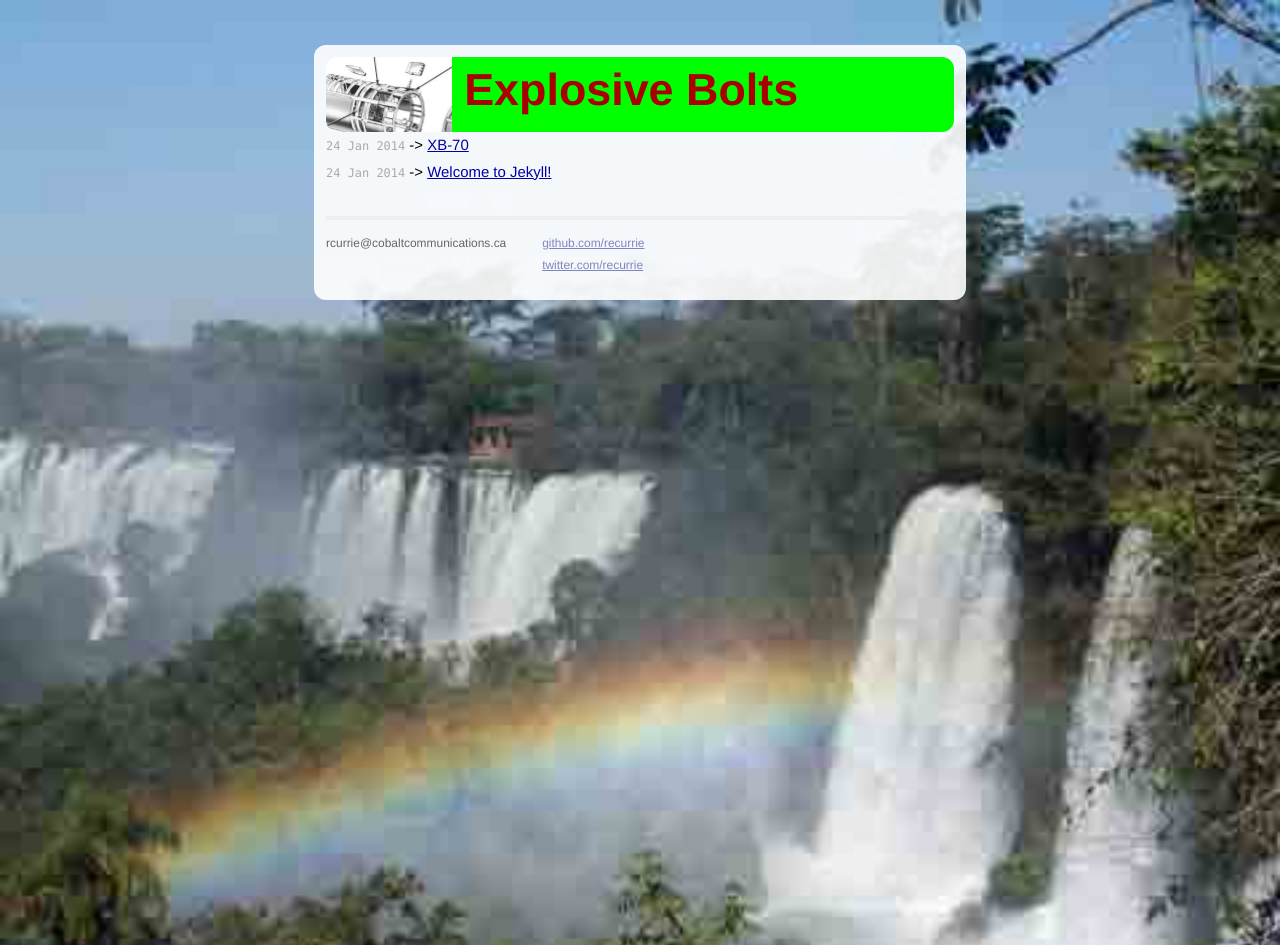
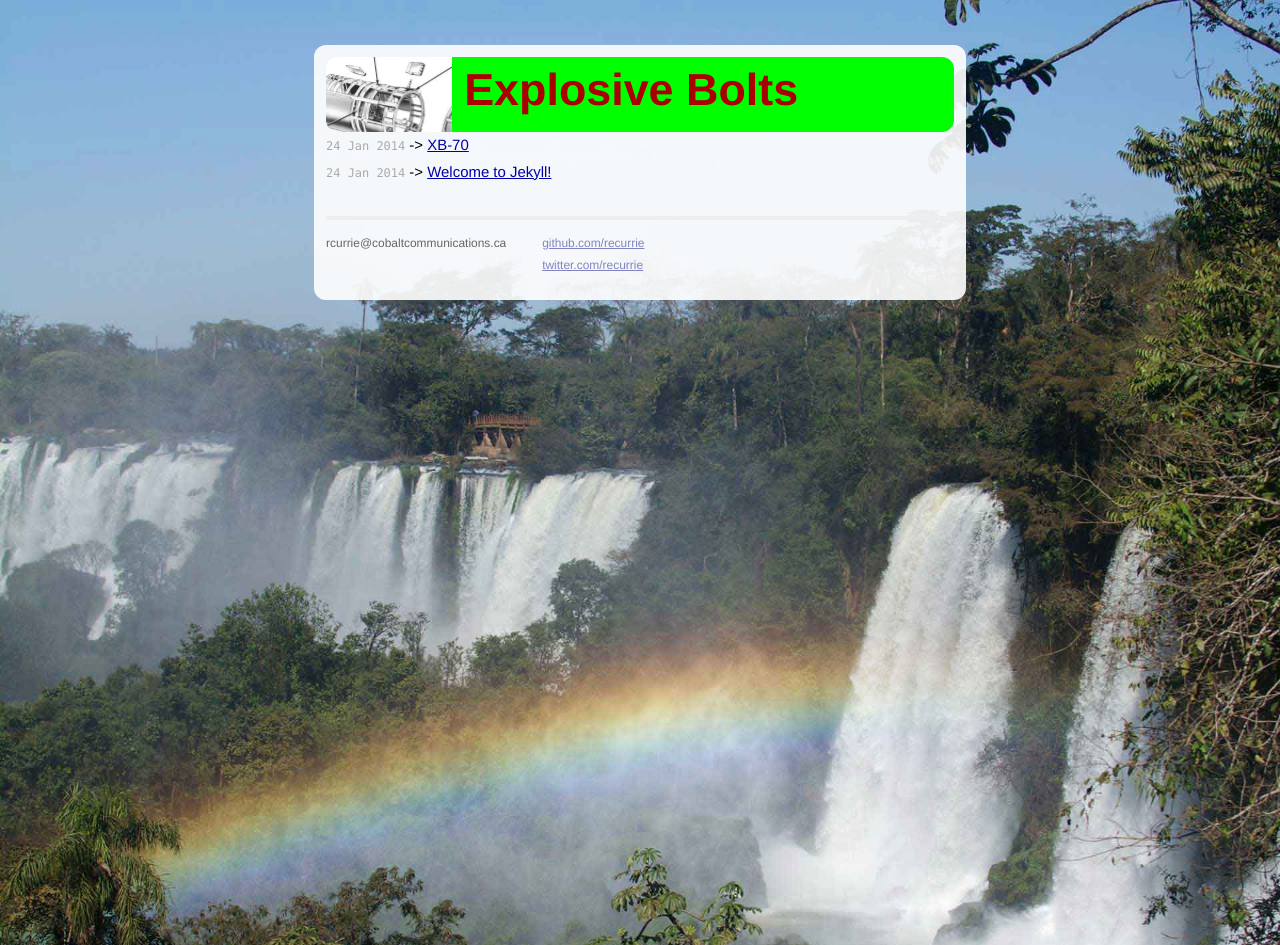
Before and after one commit to recurrie/recurrie.github.io, a Jekyll site: the page built from index.html, in a window 1280 px wide. Built offline with Jekyll 4.4.1, drawn with Linux system fonts in a browser that asks for light colours; Markdown is read by kramdown in place of the engine named in the settings.

Commit message:
swap order

```diff
--- a/css/global.css
+++ b/css/global.css
@@ -1,8 +1,7 @@
 body {
 background:
-url('/images/photo2_lowres.jpg') no-repeat center center fixed,
-url('/images/photo2.jpg') no-repeat center center fixed;
-
+url('/images/photo2.jpg') no-repeat center center fixed,
+url('/images/photo2_lowres.jpg') no-repeat center center fixed;
 -moz-background-size: cover;
 -webkit-background-size: cover;
 -o-background-size: cover;
```
